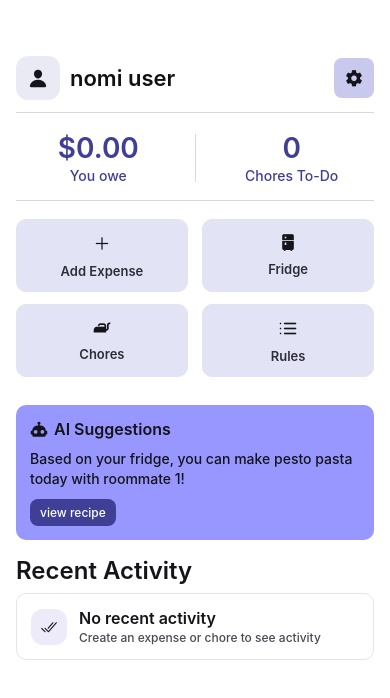
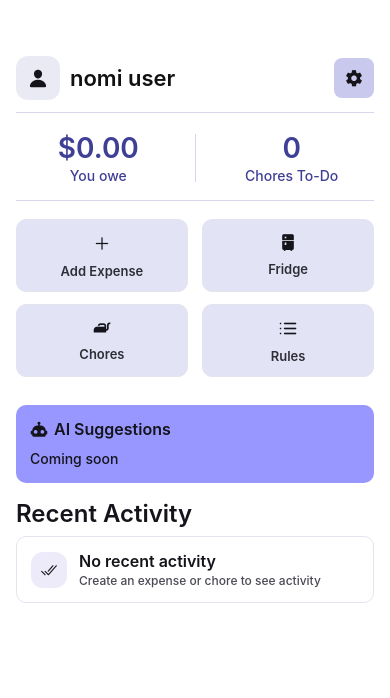
Before and after one commit to uhhditi/nomi, a React Native app in the folder client/: screen /RoommateDashboard in a window 390 px wide. Shown: the top 698 px of the page. Built offline with nearby package versions, Linux system fonts and the light colour scheme.

Commit message:
removed features from frontend that we haven't fully implemented

```diff
--- a/client/screens/RoommateDashboardScreen.tsx
+++ b/client/screens/RoommateDashboardScreen.tsx
@@ -213,11 +213,8 @@ export default function RoommateDashboardScreen() {
           <Text style={styles.aiTitle}>AI Suggestions</Text>
         </View>
         <Text style={styles.aiText}>
-          Based on your fridge, you can make pesto pasta today with roommate 1!
+          Coming soon
         </Text>
-        <TouchableOpacity style={styles.aiButton} onPress={() => notImplemented('View recipe')}>
-          <Text style={styles.aiButtonText}>view recipe</Text>
-        </TouchableOpacity>
       </View>
 
       {/* Recent Activity */}
```
